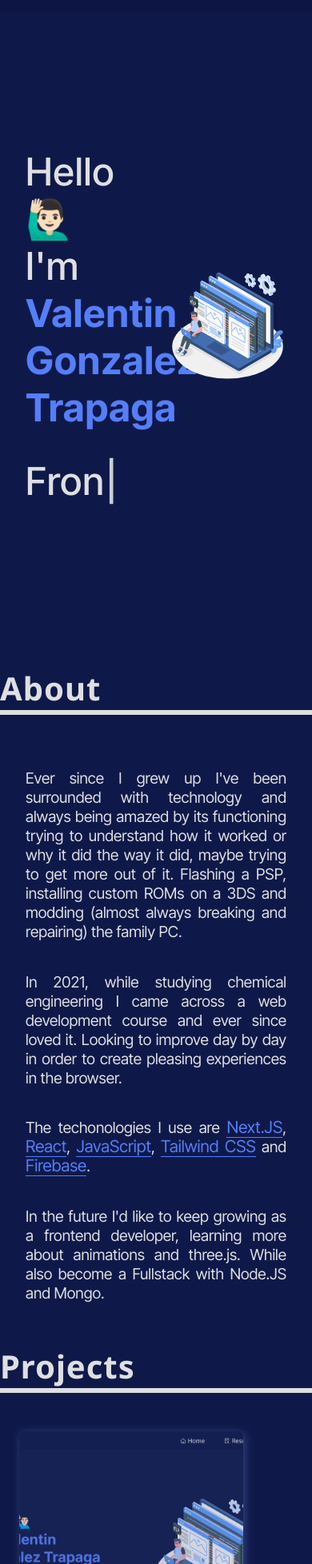
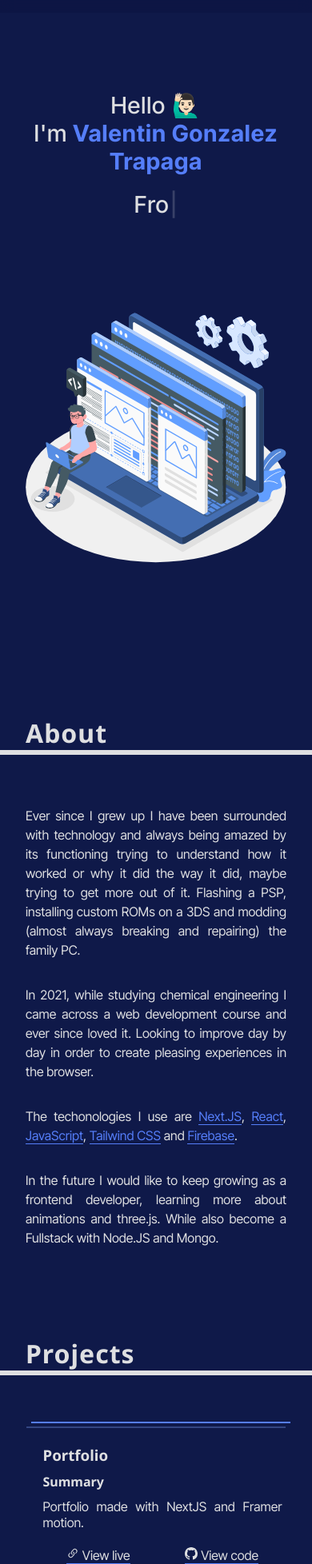
Before and after one commit to ValentinGTrapaga/portfolio-v1, a Next.js app: page / in a window 390 px wide. Shown: the part 44-2000 px from the top of the page at 80% size. Built offline with nearby package versions, Linux system fonts and the light colour scheme.

Commit message:
add media queries and style to projects

```diff
--- a/components/About/index.js
+++ b/components/About/index.js
@@ -7,7 +7,7 @@ const About = () => {
   return (
     <HomeSection title={'About'}>
       <p className={styles.aboutParagraph}>
-        Ever since I grew up I've been surrounded with technology and always
+        Ever since I grew up I have been surrounded with technology and always
         being amazed by its functioning trying to understand how it worked or
         why it did the way it did, maybe trying to get more out of it. Flashing
         a PSP, installing custom ROMs on a 3DS and modding (almost always
@@ -27,9 +27,9 @@ const About = () => {
         <ProgrammingLanguage>Firebase</ProgrammingLanguage>.
       </p>
       <p className={styles.aboutParagraph}>
-        In the future I'd like to keep growing as a frontend developer, learning
-        more about animations and three.js. While also become a Fullstack with
-        Node.JS and Mongo.
+        In the future I would like to keep growing as a frontend developer,
+        learning more about animations and three.js. While also become a
+        Fullstack with Node.JS and Mongo.
       </p>
     </HomeSection>
   )
--- a/components/About/styles.module.css
+++ b/components/About/styles.module.css
@@ -6,3 +6,9 @@
     font-family: 'Inter Tight', sans-serif;
     line-height: 1.5rem;
 }
+
+@media (max-width:1024px) {
+    .aboutParagraph {
+        font-size: 1rem;
+    }
+}
--- a/components/HomeSection/styles.module.css
+++ b/components/HomeSection/styles.module.css
@@ -13,3 +13,10 @@
     font-weight: 700;
     font-family: 'Noto Sans', sans-serif;
 }
+
+@media (max-width:1024px) {
+    .sectionTitle {
+        padding-left: 2rem;
+        font-size: 2rem;
+    }
+}
--- a/components/Main/index.js
+++ b/components/Main/index.js
@@ -17,10 +17,7 @@ export default function Main() {
           Hello 🙋🏻‍♂️
           <br></br>
           I'm
-          <span className={styles.heroName}>
-            {' '}
-            Valentin<br></br>Gonzalez Trapaga
-          </span>
+          <span className={styles.heroName}> Valentin Gonzalez Trapaga</span>
         </h1>
         <h1 className={styles.heroTitle}>
           <HeroTitle
--- a/components/Main/styles.module.css
+++ b/components/Main/styles.module.css
@@ -1,5 +1,5 @@
 .mainDiv {
-    min-height: calc(100vh - 60px);
+    height: calc(100vh - 60px);
     display: flex;
     flex-direction: row;
     justify-content: space-between;
@@ -9,7 +9,7 @@
 }
 
 .heroDiv {
-    max-width: 50%;
+    width: 50%;
 }
 
 .heroTitle {
@@ -28,3 +28,31 @@
 .heroImage {
     transform: scaleX(-1);
 }
+
+@media (max-width:1023px) {
+    .mainDiv {
+        flex-direction: column;
+        justify-content: space-evenly;
+        gap: 0px;
+        align-items: center;
+        width: 100%;
+        text-align: center;
+        padding: 0px 1.4rem
+    }
+
+    .heroDiv {
+        width: 100%;
+    }
+
+    .heroTitle {
+        font-size: 2.5rem;
+    }
+}
+
+@media (max-width:860px) {
+
+
+    .heroTitle {
+        font-size: 1.8rem;
+    }
+}
--- a/components/NavBar/styles.module.css
+++ b/components/NavBar/styles.module.css
@@ -10,15 +10,18 @@
 
 .navBar {
     max-width: 1200px;
+    margin: auto;
 }
 
 .navList {
     display: flex;
+    width: 100%;
     flex-direction: row;
-    gap: 4rem;
+    gap: 3rem;
     list-style: none;
     align-items: center;
     justify-content: flex-end;
+    padding-right: 1rem;
 }
 
 .navItem {
@@ -35,3 +38,5 @@
     width: var(--navIconSize);
     height: var(--navIconSize);
 }
+
+@media (max-width: 800px) {}
--- a/components/ProgrammingLanguage/styles.module.css
+++ b/components/ProgrammingLanguage/styles.module.css
@@ -3,3 +3,9 @@
     border-bottom: 1px solid var(--accent-color);
     font-size: 1.3rem;
 }
+
+@media (max-width:1024px) {
+    .programmingLanguage {
+        font-size: 1rem;
+    }
+}
--- a/components/Project/index.js
+++ b/components/Project/index.js
@@ -22,9 +22,7 @@ const Project = ({ project }) => {
           className={styles.projectImg}
           src={project.imageURL}
           alt={project.title}
-          objectFit='cover'
-          height={280}
-          width={280}
+          layout='responsive'
         />
       </div>
       <div className={styles.projectData}>
--- a/components/Project/styles.module.css
+++ b/components/Project/styles.module.css
@@ -1,37 +1,38 @@
 .projectCard {
     display: flex;
-    flex-direction: column;
+    flex-direction: row;
     align-items: center;
     justify-content: stretch;
-    background-color: var(--background-color2);
-    width: 280px;
-    height: 100%;
-    border-radius: 5px;
-    box-shadow: 2px 2px 12px var(--background-color2);
+    width: 1000px;
+    background-color: var(--background-color);
+    padding: 1rem 0px;
     color: var(--text-color);
 }
 
-.projectImgDiv {
-    width: 280px;
-    height: 280px;
-    border-radius: 5px;
+.projectImg {
+    object-fit: cover;
     opacity: 0.8;
 }
 
-.projectImg {
-    border-top-left-radius: 5px;
-    border-top-right-radius: 5px;
+.projectImgDiv {
+    width: 50%;
+    display: grid;
+    place-items: center;
+    position: relative;
+    display: block;
+    box-shadow: 6px -6px var(--accent-color);
+    border: 1px solid var(--background-color2);
 }
 
 .projectData {
-    width: inherit;
-    height: 100%;
-    width: 100%;
+    width: 50%;
+    height: inherit;
     display: flex;
     gap: 10px;
     flex-direction: column;
-    justify-content: space-between;
-    padding: 4px 8px;
+    justify-content: space-around;
+    margin: 0px 1.5rem;
+    padding-left: 1rem;
     font-family: 'Inter Tight', sans-serif;
 }
 
@@ -64,8 +65,8 @@
 }
 
 .stackSpan {
-    background-color: var(--accent-color);
-    color: var(--text-color);
+    background-color: var(--text-color);
+    color: var(--background-color2);
     font-weight: 700;
     border-radius: 3px;
     padding: 2px 4px;
@@ -86,3 +87,20 @@
     display: flex;
     gap: 4px;
 }
+
+@media (max-width:1024px) {
+    .projectCard {
+        flex-direction: column;
+        width: 95%;
+    }
+
+    .projectImgDiv {
+        width: 100%;
+    }
+
+    .projectData {
+        width: 100%;
+        padding-top: 1rem;
+        gap: 1rem;
+    }
+}
--- a/components/Projects/styles.module.css
+++ b/components/Projects/styles.module.css
@@ -1,9 +1,8 @@
 .projectsDiv {
-    display: grid;
-    grid-template-columns: repeat(auto-fill, minmax(280px, 1fr));
+    display: flex;
+    flex-direction: column;
     padding: 0px 1.5rem;
-    column-gap: 1rem;
-    row-gap: 3rem;
+    gap: 3rem;
     align-items: center;
     justify-content: flex-start;
     margin-bottom: 3rem;
--- a/data/projects.js
+++ b/data/projects.js
@@ -10,7 +10,7 @@ export const projects = [
     imageURL: PortfolioImage,
     link: '',
     github: 'https://github.com/ValentinGTrapaga/shop-TOP',
-    summary: 'Portfolio made with NextJS and Framer motion'
+    summary: 'Portfolio made with NextJS and Framer motion.'
   },
   {
     title: 'ShopApp',
@@ -28,7 +28,7 @@ export const projects = [
     link: 'https://shop-top-rose.vercel.app/',
     github: 'https://github.com/ValentinGTrapaga/shop-TOP',
     summary:
-      'Shopping SPA with a home page and shopping cart capability. Keeping through the context hook the shopping cart items'
+      'Shopping SPA with a home page and shopping cart capability. Keeping through the context hook the shopping cart items.'
   },
   {
     title: 'PokedexApp',
@@ -37,7 +37,7 @@ export const projects = [
     link: 'https://pokedex-react-pi.vercel.app/',
     github: 'https://github.com/ValentinGTrapaga/pokedex-react',
     summary:
-      'PokedexApp to learn API calls and JSON handling. Possible improvements: Home with every pokemon and a route for each one to the stats, evolutions, abilities; animations with framer motion'
+      'PokedexApp to learn API calls and JSON handling. Possible improvements: Home with every pokemon and a route for each one to the stats, evolutions, abilities; animations with framer motion.'
   },
   {
     title: 'Expenses chart',
@@ -46,6 +46,6 @@ export const projects = [
     link: 'https://expenses-chart-ten.vercel.app/',
     github: 'https://github.com/ValentinGTrapaga/expenses-chart',
     summary:
-      'Frontend Mentor challenge to learn CSS designs and to copy from a Figma file'
+      'Frontend Mentor challenge to learn CSS designs and to copy from a Figma file.'
   }
 ]
```
